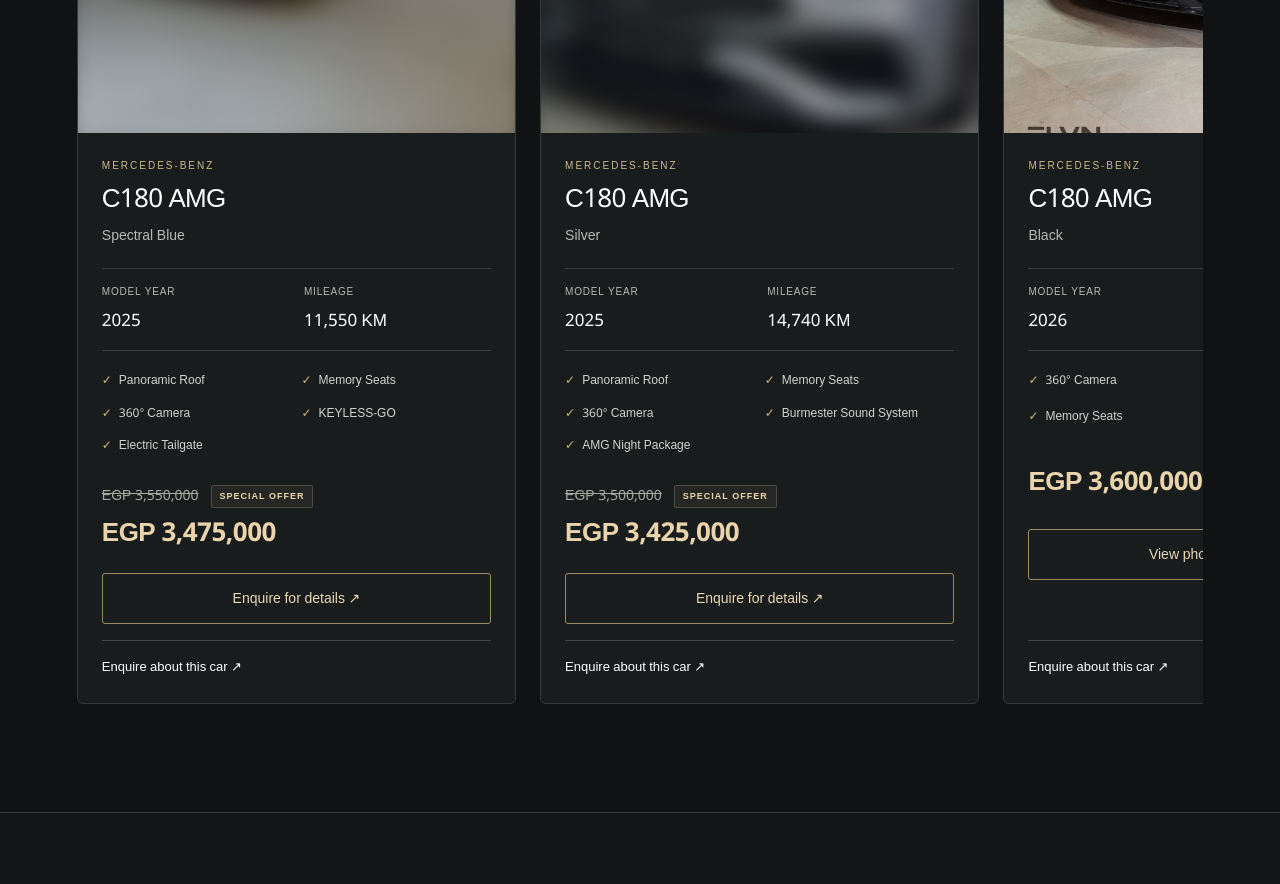
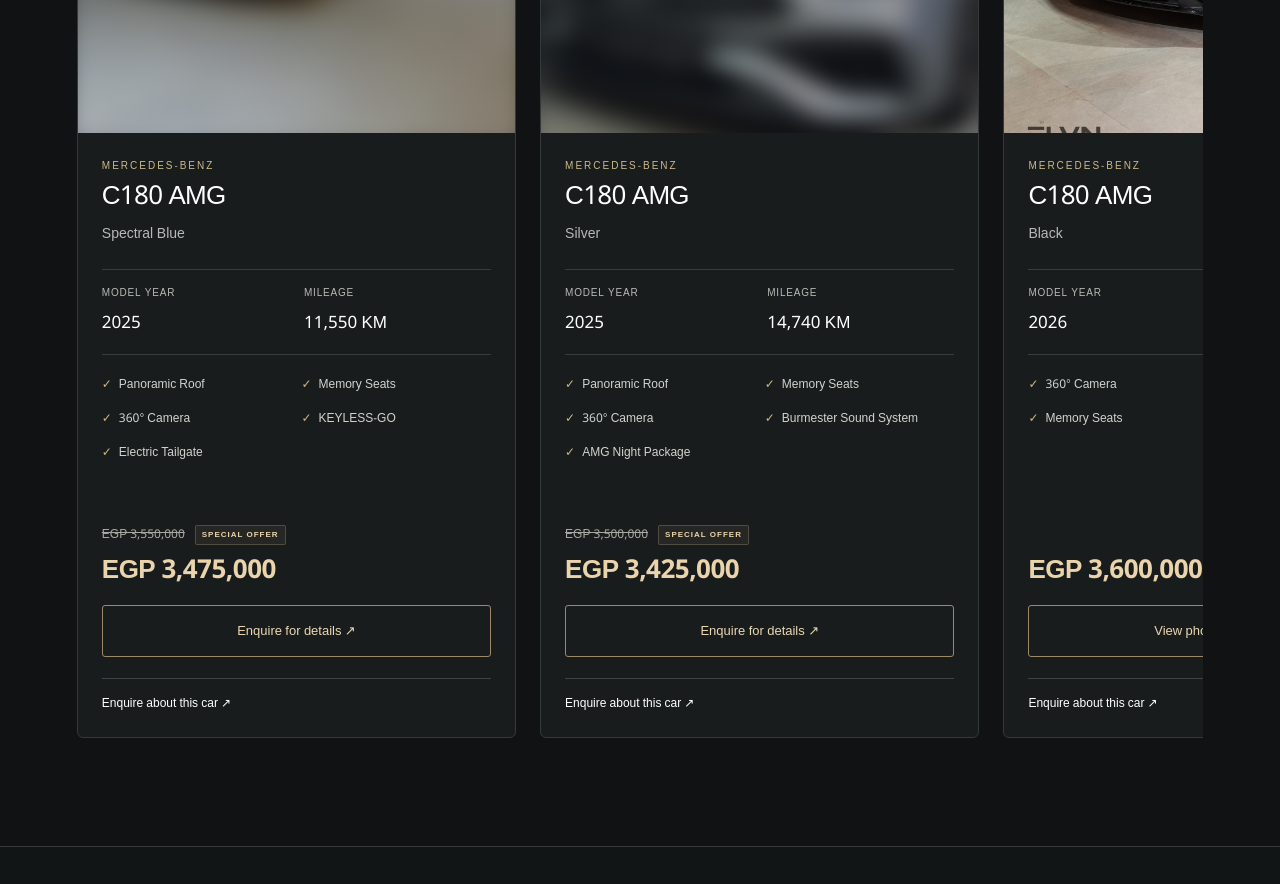
Before and after one commit to mohamed8550/elvn-motors, a plain HTML site: page index.html in a window 1280 px wide. Shown: the part 1460-2344 px from the top of the page. Drawn offline with Linux system fonts and the light colour scheme; grey boxes are pictures that could not be loaded.

Commit message:
Align inventory image sizes price rows and action buttons

```diff
--- a/index.html
+++ b/index.html
@@ -10,7 +10,7 @@
   <meta property="og:image" content="https://elvnmotors.com/assets/showroom-brand.jpg">
   <link rel="icon" href="assets/logo.png"><link rel="stylesheet" href="preview.css?v=car-pages-1">
   <script src="app.js?v=twins-night" defer></script><script src="preview.js?v=header-refine-1" defer></script>
-<link rel="stylesheet" href="polish.css?v=twins-2026"><link rel="stylesheet" href="footer.css?v=1"><link rel="stylesheet" href="reviews.css?v=1"><link rel="stylesheet" href="imports.css?v=mercedes-3"></head>
+<link rel="stylesheet" href="polish.css?v=aligned-cards-1"><link rel="stylesheet" href="footer.css?v=1"><link rel="stylesheet" href="reviews.css?v=1"><link rel="stylesheet" href="imports.css?v=mercedes-3"></head>
 <body>
   <header class="header">
     <a class="brand" href="/" aria-label="ELVN Motors home"><img src="assets/logo.png" alt="ELVN Motors"></a>
--- a/polish.css
+++ b/polish.css
@@ -35,3 +35,20 @@ body>footer{padding-top:55px;padding-bottom:28px}.footer-top{align-items:center;
 .car-teaser{flex-direction:column;gap:13px;background:linear-gradient(180deg,#0b12191a,#0b121969 55%,#0b121947);letter-spacing:0}.car-teaser .teaser-label{font:600 9px/1.5 Manrope,sans-serif;letter-spacing:3px;color:#e2cba4}.car-teaser strong{font:500 clamp(25px,2.5vw,36px)/1.2 Manrope,sans-serif;letter-spacing:-1px;color:#faf5eb}.car-teaser small{font:400 12px/1.7 Manrope,sans-serif;letter-spacing:1px;color:#e1d8c8}.car-teaser small:before{content:"";display:block;width:32px;height:1px;background:#d3bb8c;margin:2px auto 14px}[dir=rtl] .car-teaser strong,[dir=rtl] .car-teaser .teaser-label{letter-spacing:0}
 
 .inventory .photo-pending{display:block;aspect-ratio:3/4;background:#232b29}.photo-pending:before{content:"";position:absolute;inset:-35px;background:radial-gradient(ellipse at 65% 60%,#a4a9a270,transparent 35%),radial-gradient(ellipse at 35% 65%,#757f7970,transparent 40%),linear-gradient(140deg,#141a1b,#5c625740 45%,#151d1b);filter:blur(22px)}
+
+/* Shared rows keep all collection cards aligned, including offers and teasers. */
+.inventory .car-image{flex:none;aspect-ratio:3/4}
+.inventory .car-image img{width:100%;height:100%;aspect-ratio:auto}
+.inventory .car-body{display:grid;grid-template-rows:22px 42px 48px 86px minmax(150px,1fr) 100px 52px 56px;align-items:stretch}
+.inventory .car-make,.inventory .car-card h3,.inventory .car-color,.inventory .car-specs,.inventory .car-features,.inventory .car-price,.inventory .car-details,.inventory .car-enquire{margin:0;min-width:0;box-sizing:border-box}
+.inventory .car-card h3{font-size:26px;line-height:1.3}
+.inventory .car-color{line-height:1.6;padding-top:2px}
+.inventory .car-features{align-content:start;grid-auto-rows:minmax(24px,auto);padding-block:20px;gap:10px}
+.inventory .car-price{display:flex;align-items:flex-start;justify-content:flex-end;flex-direction:column;line-height:1.3;padding:0 0 18px;font-size:26px}
+.inventory .car-price.offer-price{display:grid;grid-template-columns:max-content max-content;grid-template-rows:28px 34px;gap:4px 10px;align-content:end;justify-content:start;align-items:center}
+.inventory .car-price.offer-price ins{grid-column:1/-1;align-self:end}
+.inventory .car-price.offer-price del{font-size:12px}
+.inventory .car-price.offer-price .offer-label{font-size:8px;padding:4px 6px}
+.inventory .car-details{display:flex;align-items:center;justify-content:center;width:100%;height:52px;padding:10px;font-size:13px;line-height:1.4}
+.inventory .car-enquire{align-self:end;padding-top:16px;line-height:1.5;font-size:12px}
+[dir=rtl] .inventory .car-price.offer-price .offer-label{font-size:10px}
```
Also changed, not shown: preview.html (+1 -1 lines).
